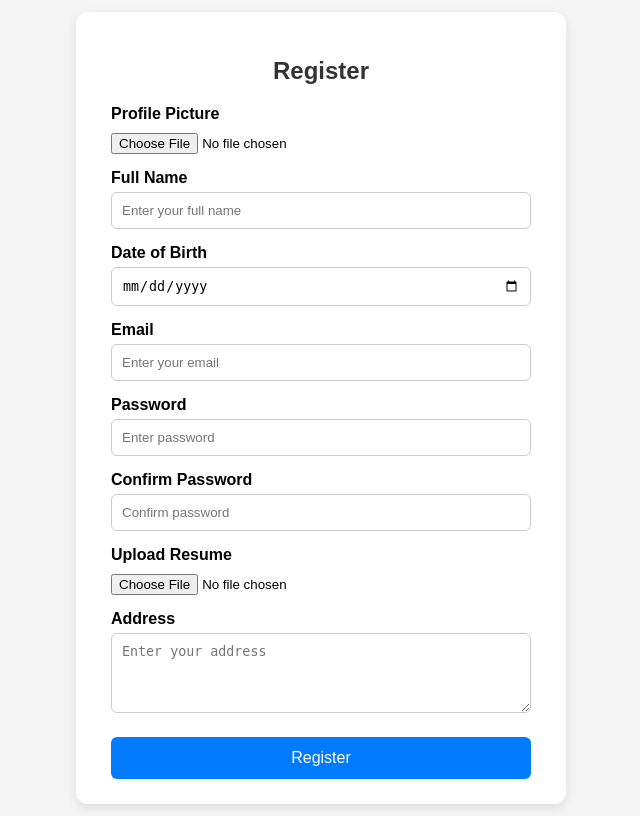
After one commit to Jincy-l/login-toggle-password, a Django app: page /register/ in a window 1280 px wide. The commit adds this page. Shown: the whole page, without its empty margins (319-959 px from the left). Run offline with Django 3.2, Linux system fonts and the light colour scheme.

Commit message:
register

```diff
--- a/togglepasswordproject/togglepasswordapp/templates/login.html
+++ b/togglepasswordproject/togglepasswordapp/templates/login.html
@@ -100,7 +100,10 @@
       <button type="submit">Sign in</button>
     </div>
    <div class="actions" style="display: flex; justify-content: center;">
-      <a href="" > Create a account</a>
+      <a href="{% url 'register' %}"
+   style="text-decoration: none; color: #007bff; font-weight: bold; transition: 0.3s;">
+  Create an account
+</a>
     </div>
 
   </form>
--- /dev/null
+++ b/togglepasswordproject/togglepasswordapp/templates/register.html
@@ -0,0 +1,131 @@
+<!DOCTYPE html>
+<html lang="en">
+<head>
+  <meta charset="UTF-8">
+  <meta name="viewport" content="width=device-width, initial-scale=1.0">
+  <title>Register</title>
+  <style>
+    body {
+      font-family: Arial, sans-serif;
+      background: #f5f5f5;
+      display: flex;
+      justify-content: center;
+      align-items: center;
+      height: 100vh;
+    }
+
+    .register-container {
+      background: #fff;
+      padding: 25px 35px;
+      border-radius: 12px;
+      box-shadow: 0 4px 12px rgba(0, 0, 0, 0.1);
+      width: 420px;
+    }
+
+    .register-container h2 {
+      text-align: center;
+      margin-bottom: 20px;
+      color: #333;
+    }
+
+    label {
+      font-weight: bold;
+      display: block;
+      margin-bottom: 5px;
+      margin-top: 15px;
+    }
+
+    input[type="text"],
+    input[type="email"],
+    input[type="password"],
+    input[type="date"],
+    textarea {
+      width: 100%;
+      padding: 10px;
+      border: 1px solid #ccc;
+      border-radius: 6px;
+      box-sizing: border-box;
+    }
+
+    input[type="file"] {
+      border: none;
+      margin-top: 5px;
+    }
+
+    textarea {
+      resize: vertical;
+      height: 80px;
+    }
+
+    button {
+      margin-top: 20px;
+      width: 100%;
+      background-color: #007bff;
+      color: #fff;
+      border: none;
+      padding: 12px;
+      border-radius: 6px;
+      font-size: 16px;
+      cursor: pointer;
+      transition: background 0.3s;
+    }
+
+    button:hover {
+      background-color: #0056b3;
+    }
+
+    .profile-pic-preview {
+      display: block;
+      width: 100px;
+      height: 100px;
+      border-radius: 50%;
+      object-fit: cover;
+      margin: 10px auto;
+      border: 2px solid #ddd;
+    }
+  </style>
+</head>
+<body>
+  <div class="register-container">
+    <h2>Register</h2>
+    <form method="POST" enctype="multipart/form-data">
+      {% csrf_token %}
+
+      <label for="profile_pic">Profile Picture</label>
+      <input type="file" name="profile_pic" accept="image/*" onchange="previewImage(event)">
+      <img id="preview" class="profile-pic-preview" src="#" alt="Profile Preview" style="display:none;">
+
+      <label for="name">Full Name</label>
+      <input type="text" name="name" placeholder="Enter your full name" required>
+
+      <label for="dob">Date of Birth</label>
+      <input type="date" name="dob" required>
+
+      <label for="email">Email</label>
+      <input type="email" name="email" placeholder="Enter your email" required>
+
+      <label for="password">Password</label>
+      <input type="password" name="password" placeholder="Enter password" required>
+
+      <label for="confirm_password">Confirm Password</label>
+      <input type="password" name="confirm_password" placeholder="Confirm password" required>
+
+      <label for="resume">Upload Resume</label>
+      <input type="file" name="resume" accept=".pdf,.doc,.docx" required>
+
+      <label for="address">Address</label>
+      <textarea name="address" placeholder="Enter your address" required></textarea>
+
+      <button type="submit">Register</button>
+    </form>
+  </div>
+
+  <script>
+    function previewImage(event) {
+      const preview = document.getElementById('preview');
+      preview.src = URL.createObjectURL(event.target.files[0]);
+      preview.style.display = 'block';
+    }
+  </script>
+</body>
+</html>
--- a/togglepasswordproject/togglepasswordapp/urls.py
+++ b/togglepasswordproject/togglepasswordapp/urls.py
@@ -4,4 +4,5 @@ from . import views
 urlpatterns = [
 
     path("",views.login,name='login'),
+    path('register/', views.register_view, name='register'),
 ]
--- a/togglepasswordproject/togglepasswordapp/views.py
+++ b/togglepasswordproject/togglepasswordapp/views.py
@@ -3,3 +3,6 @@ from django.shortcuts import render
 
 def login(request):
     return render(request,'login.html')
+
+def register_view(request):
+    return render(request, 'register.html')
```
Also changed, not shown: togglepasswordproject/togglepasswordproject/settings.py (+8 -3 lines), 2 other files.
